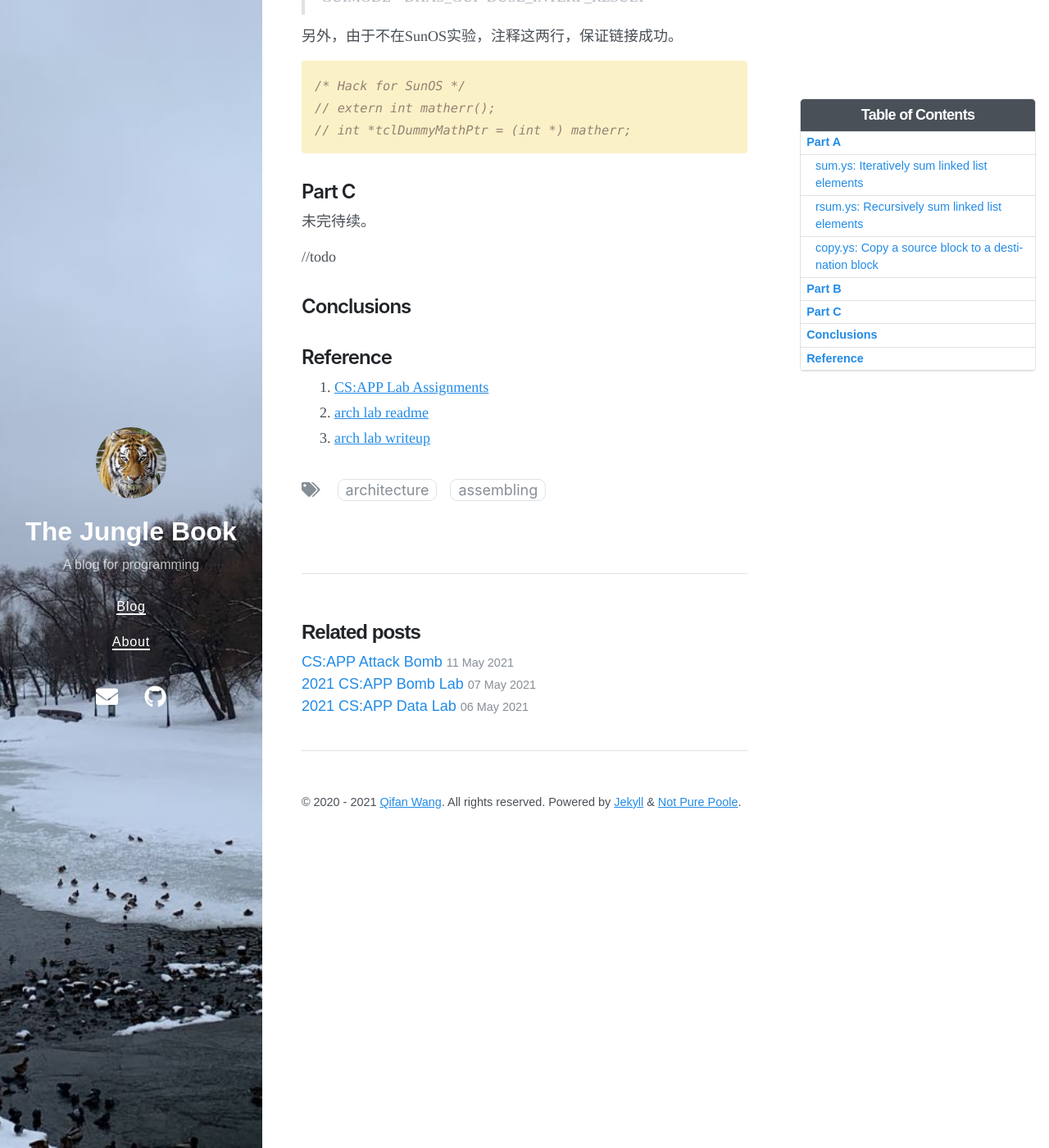
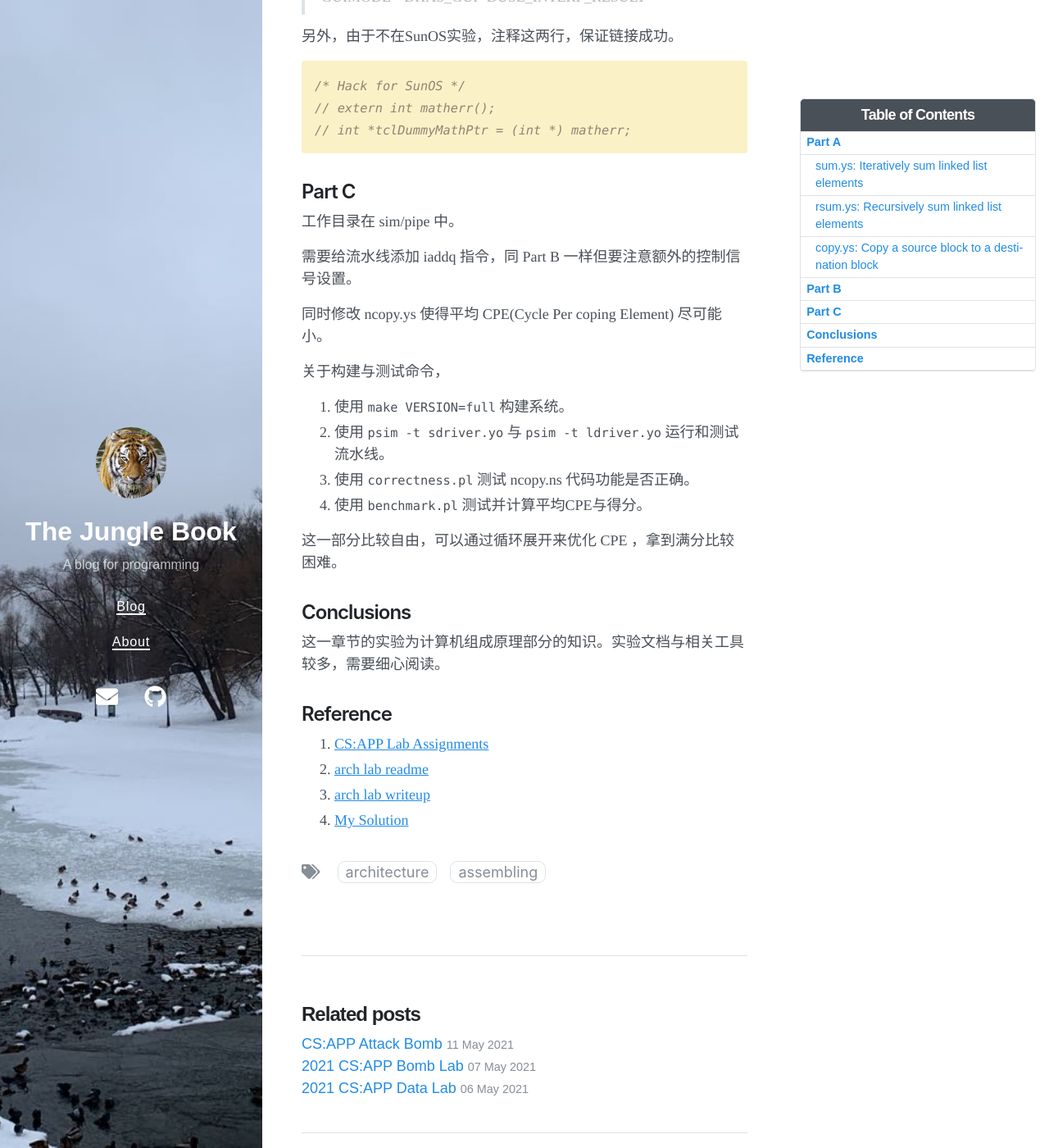
Before and after one commit to QifanWang/QifanWang.github.io, a Jekyll site: the page built from _posts/2021-05-23-csapp-arch-lab.md, in a window 1280 px wide and 1400 px high, scrolled down 4444 px. Shown: the whole window at 82% size. Built offline with Jekyll 4.4.1, drawn with Linux system fonts in a browser that asks for light colours; nearby versions of some CDN libraries.

Commit message:
finish arcrch lab

```diff
--- a/_posts/2021-05-23-csapp-arch-lab.md
+++ b/_posts/2021-05-23-csapp-arch-lab.md
@@ -172,18 +172,26 @@ PC <-- valP           # 更新 PC
 
 
 ## Part C
+工作目录在 sim/pipe 中。
 
-未完待续。
+需要给流水线添加 iaddq 指令，同 Part B 一样但要注意额外的控制信号设置。
 
-//todo
-{% highlight nasm %}
+同时修改 ncopy.ys 使得平均 CPE(Cycle Per coping Element) 尽可能小。
 
-{% endhighlight %}
+关于构建与测试命令，
+1. 使用 `make VERSION=full` 构建系统。
+2. 使用 `psim -t sdriver.yo` 与 `psim -t ldriver.yo` 运行和测试流水线。
+3. 使用 `correctness.pl` 测试 ncopy.ns 代码功能是否正确。
+4. 使用 `benchmark.pl` 测试并计算平均CPE与得分。
+
+这一部分比较自由，可以通过循环展开来优化 CPE ，拿到满分比较困难。
 
 ## Conclusions
+这一章节的实验为计算机组成原理部分的知识。实验文档与相关工具较多，需要细心阅读。
 
 
 ## Reference
 1. [CS:APP Lab Assignments](http://csapp.cs.cmu.edu/3e/labs.html)
 2. [arch lab readme](http://csapp.cs.cmu.edu/3e/README-archlab32)
 3. [arch lab writeup](http://csapp.cs.cmu.edu/3e/archlab32.pdf)
+4. [My Solution](https://github.com/QifanWang/learning-csapp/tree/master/handout/archlab-handout)
```
